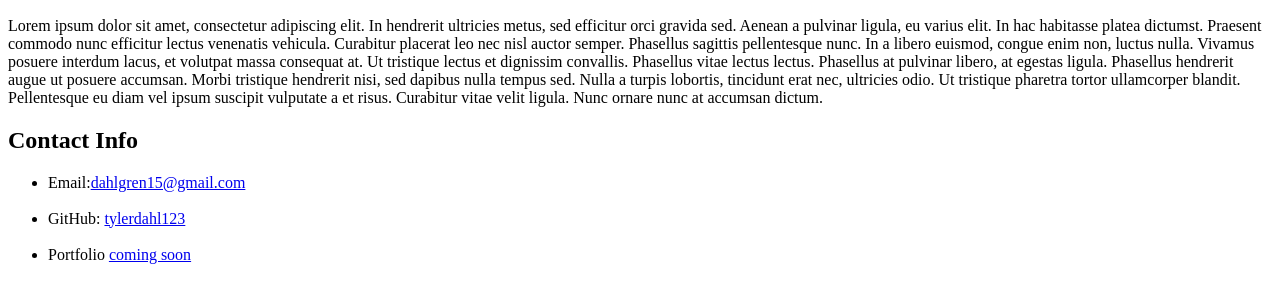
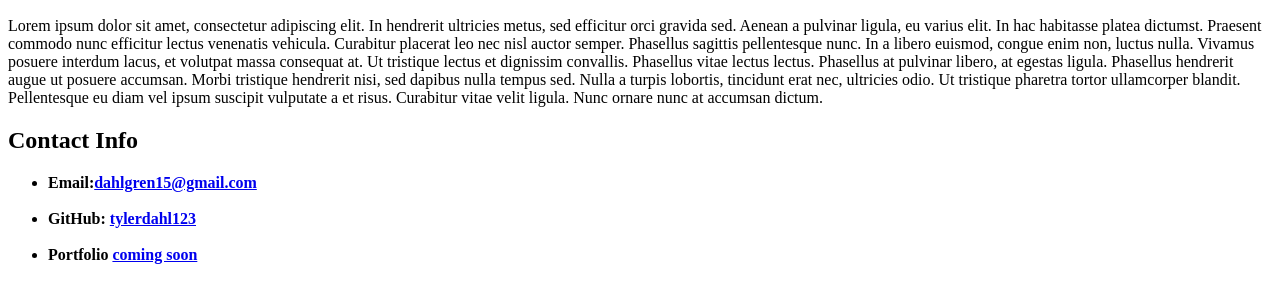
Before and after one commit to tylerdahl123/about_me_demo, a plain HTML site: page studentbiodemo.html in a window 1280 px wide. Shown: the part 334-636 px from the top of the page. Drawn offline with Linux system fonts and the light colour scheme.

Commit message:
added bold names to contact list

```diff
--- a/studentbiodemo.html
+++ b/studentbiodemo.html
@@ -10,17 +10,18 @@
                                                                          <br>
                                                                                  <h2>Tyler Dahlgren</h2>
                                                                                          <div>
+
                                                                                                  <p>Lorem ipsum dolor sit amet, consectetur adipiscing elit. In hendrerit ultricies metus, sed efficitur orci gravida sed. Aenean a pulvinar ligula, eu varius elit. In hac habitasse platea dictumst. Praesent commodo nunc efficitur lectus venenatis vehicula. Curabitur placerat leo nec nisl auctor semper. Phasellus sagittis pellentesque nunc. In a libero euismod, congue enim non, luctus nulla. Vivamus posuere interdum lacus, et volutpat massa consequat at. Ut tristique lectus et dignissim convallis.
 
                                                                                                    Phasellus vitae lectus lectus. Phasellus at pulvinar libero, at egestas ligula. Phasellus hendrerit augue ut posuere accumsan. Morbi tristique hendrerit nisi, sed dapibus nulla tempus sed. Nulla a turpis lobortis, tincidunt erat nec, ultricies odio. Ut tristique pharetra tortor ullamcorper blandit. Pellentesque eu diam vel ipsum suscipit vulputate a et risus. Curabitur vitae velit ligula. Nunc ornare nunc at accumsan dictum.</p>
                                                                                                          </div>
                                                                                                                  <h2>Contact Info</h2>
                                                                                                                           <ul>
-                                            <li>Email:<a href="mailto: dahlgren15@gmail.com">dahlgren15@gmail.com</a></li>
+                                                                                                                                  <strong><li>Email:<a href="mailto: dahlgren15@gmail.com">dahlgren15@gmail.com</a></li></strong>
                                                                                                                                          <br>
-                                                    <li>GitHub: <a href="https://github.com/tylerdahl123">tylerdahl123</a></li>
+                                                                                                                                                <strong><li>GitHub: <a href="https://github.com/tylerdahl123">tylerdahl123</a></li></strong>
                                                                                                                                                                          <br>
-                                                        <li>Portfolio <a href="#">coming soon</a></li>
+                                                                                                                                                                                  <strong><li>Portfolio <a href="#">coming soon</a></li></strong>
                                                                                                                                                                                                  </ul>
 
 
```
Lines whose indentation alone changed are shown as unchanged.
